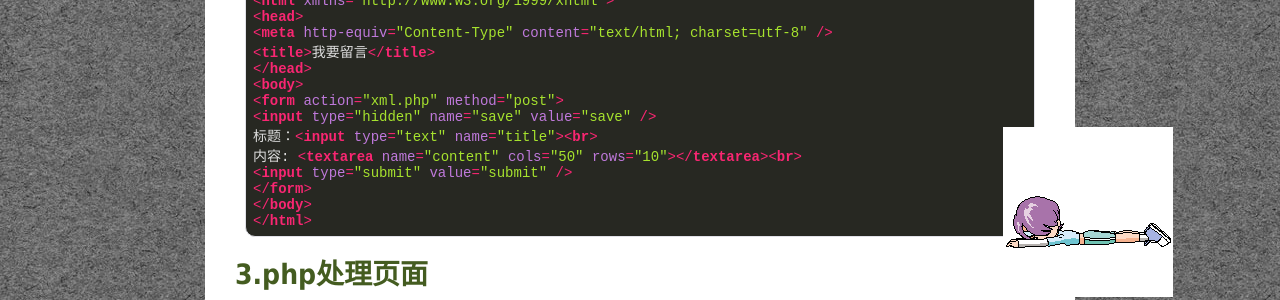
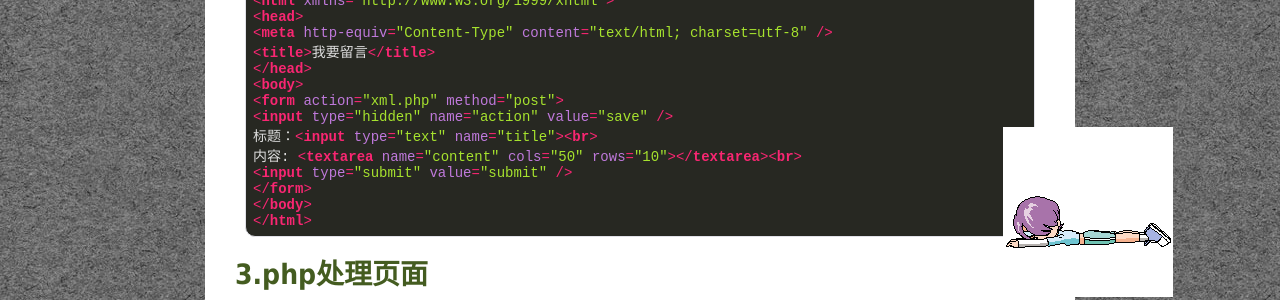
Before and after one commit to sxxybbs/sxxybbs.github.com, a Jekyll site: the page built from _posts/2013-11-18-php_xml_guestbook.md, in a window 1280 px wide and 900 px high, scrolled down 414 px. Shown: the part 151-451 px from the top of the window. Built offline with Jekyll 4.4.1, drawn with Linux system fonts in a browser that asks for light colours; nearby versions of some CDN libraries; library files that are not in the unit come from our copies; Markdown is read by kramdown in place of the engine named in the settings; comment, search, counter and statistics services are not loaded.

Commit message:
Update 2013-11-18-php_xml_guestbook.md

```diff
--- a/_posts/2013-11-18-php_xml_guestbook.md
+++ b/_posts/2013-11-18-php_xml_guestbook.md
@@ -28,7 +28,7 @@ description:
 	</head>
 	<body>
 	<form action="xml.php" method="post">
-	<input type="hidden" name="save" value="save" />
+	<input type="hidden" name="action" value="save" />
 	标题：<input type="text" name="title"><br>
 	内容: <textarea name="content" cols="50" rows="10"></textarea><br>
 	<input type="submit" value="submit" />
```
